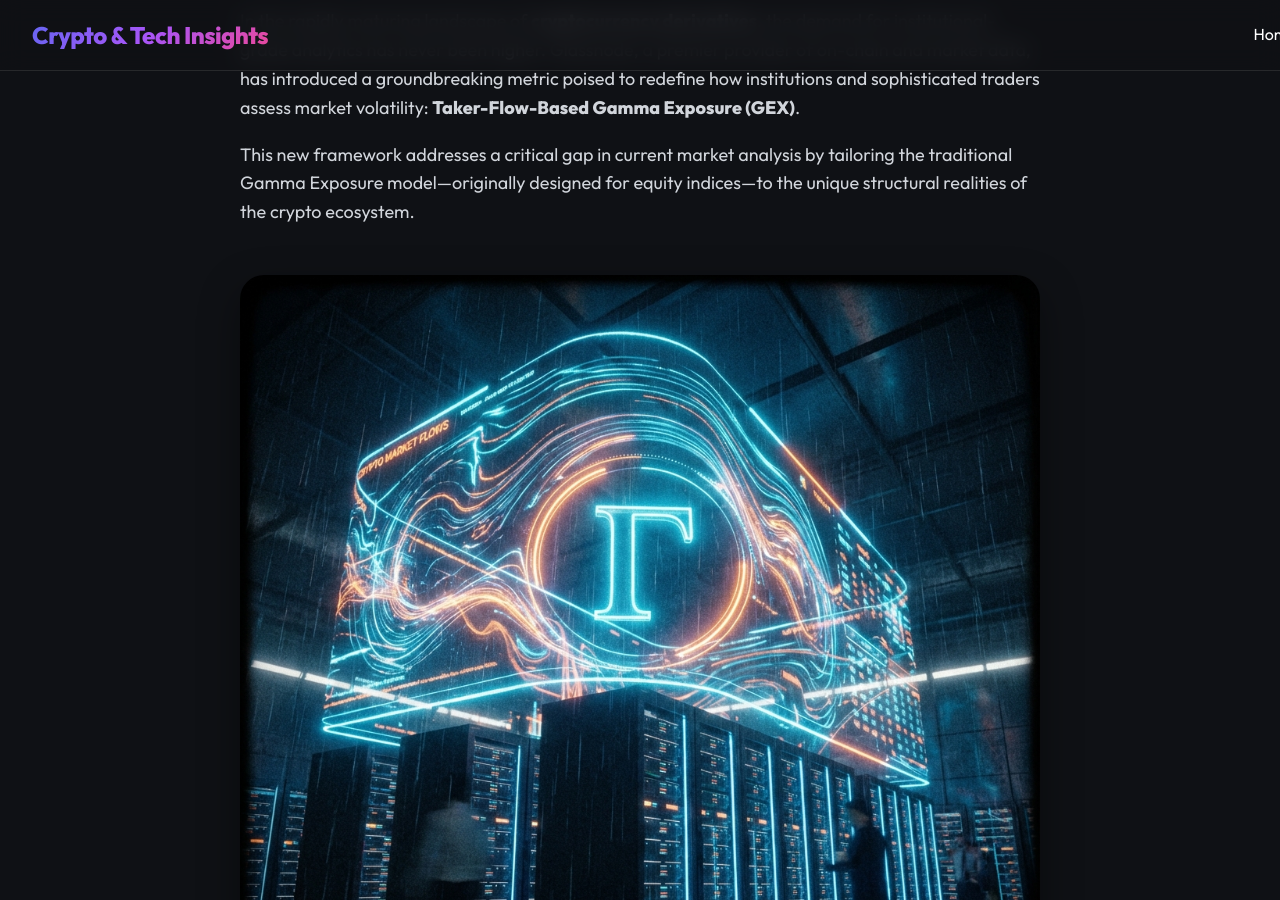
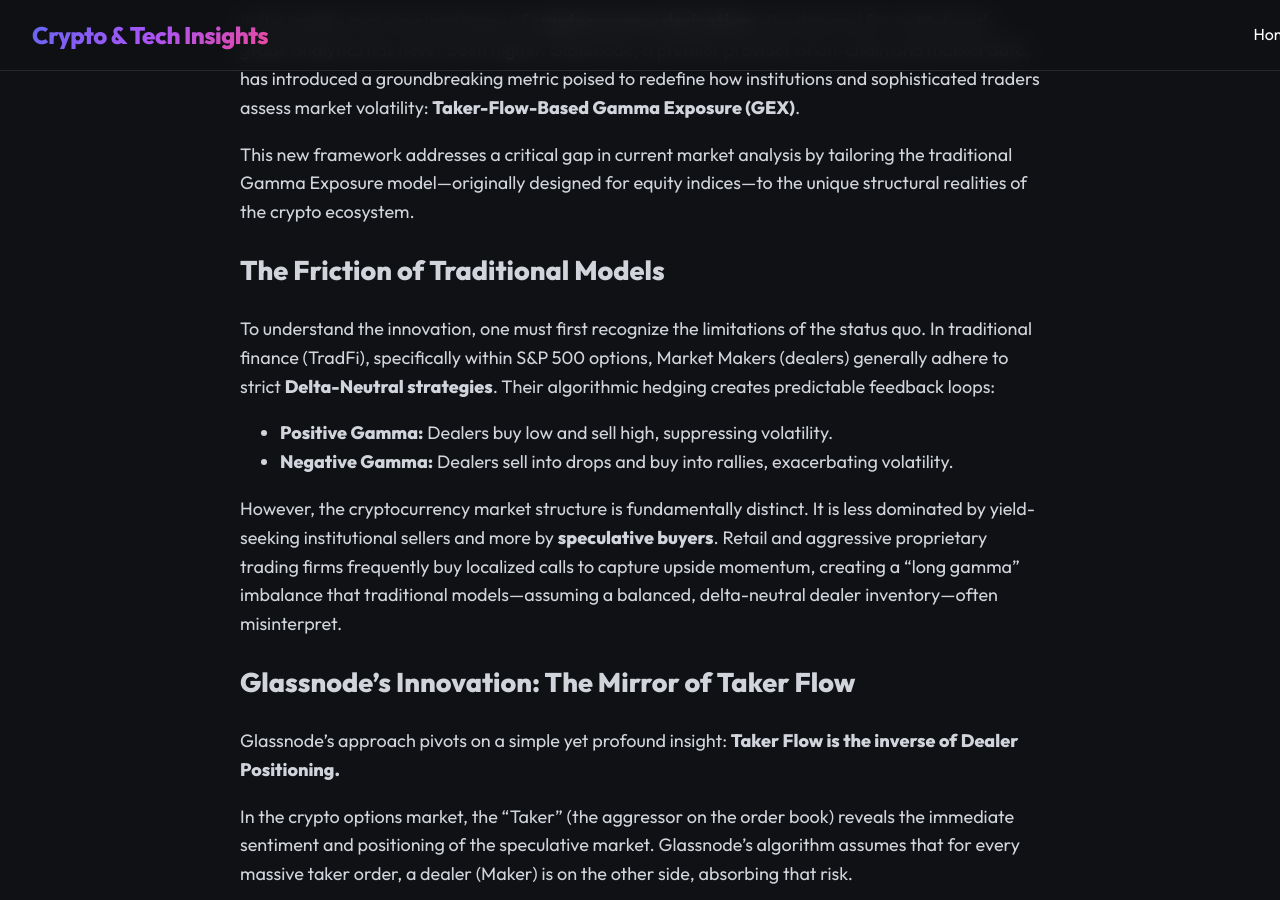
Before and after one commit to jeonghun-project/global-tech-blog, a Jekyll site: the page built from _posts/2025-12-19-unveiling-market-mechanics-glassnodes-taker-flow-gamma-exposure-metric-en.md, in a window 1280 px wide and 900 px high, scrolled down 1546 px. Built offline with Jekyll 4.4.1, drawn with Linux system fonts in a browser that asks for light colours.

Commit message:
Post: Unveiling Market Mechanics: Glassnode's Taker-Flow Gamma Exposure Metric

```diff
--- a/_posts/2025-12-19-unveiling-market-mechanics-glassnodes-taker-flow-gamma-exposure-metric-en.md
+++ b/_posts/2025-12-19-unveiling-market-mechanics-glassnodes-taker-flow-gamma-exposure-metric-en.md
@@ -12,7 +12,7 @@ In the rapidly maturing landscape of **cryptocurrency derivatives**, the demand
 
 This new framework addresses a critical gap in current market analysis by tailoring the traditional Gamma Exposure model—originally designed for equity indices—to the unique structural realities of the crypto ecosystem.
 
-![Glassnode Analytics Interface](https://raw.githubusercontent.com/jeonghun-project/global-tech-blog/main/assets/images/2025-12-19-unveiling-market-mechanics-glassnodes-taker-flow-gamma-exposure-metric-en-featured.png)
+
 
 ## The Friction of Traditional Models
 
```
